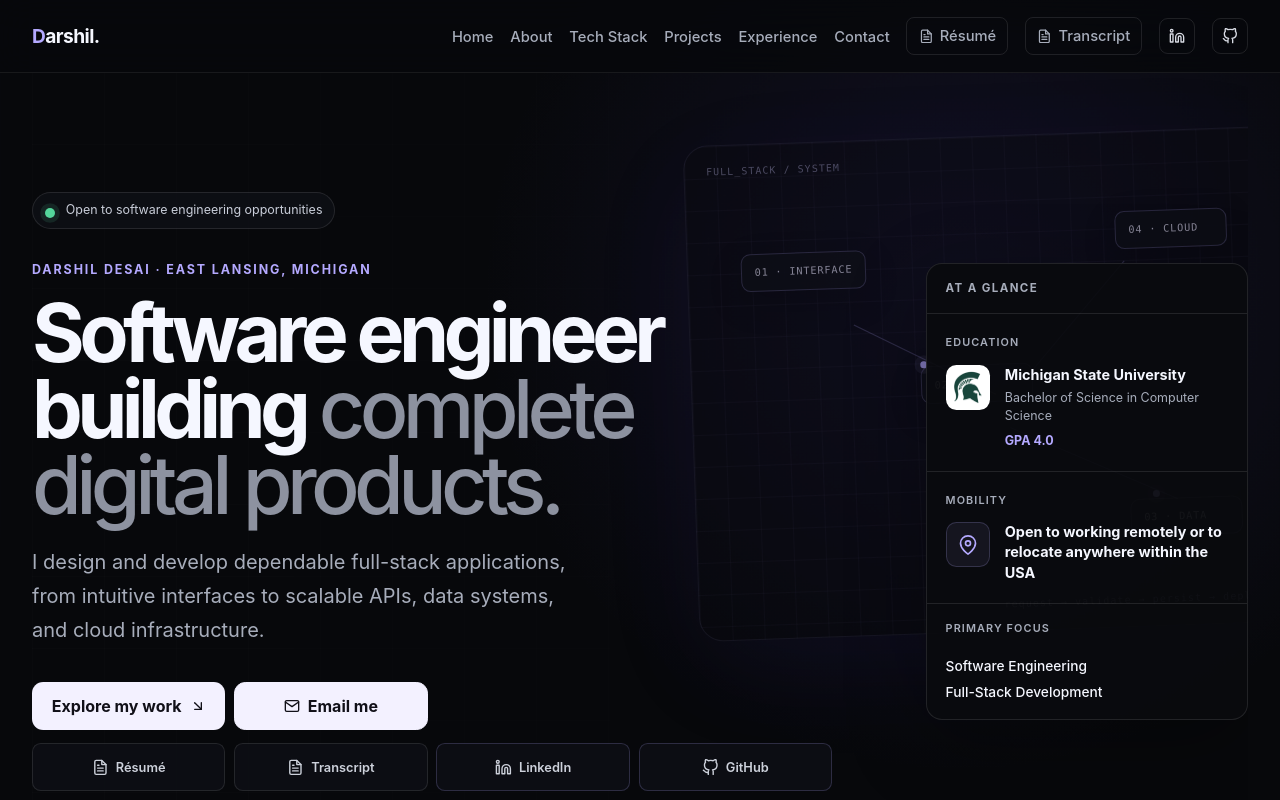
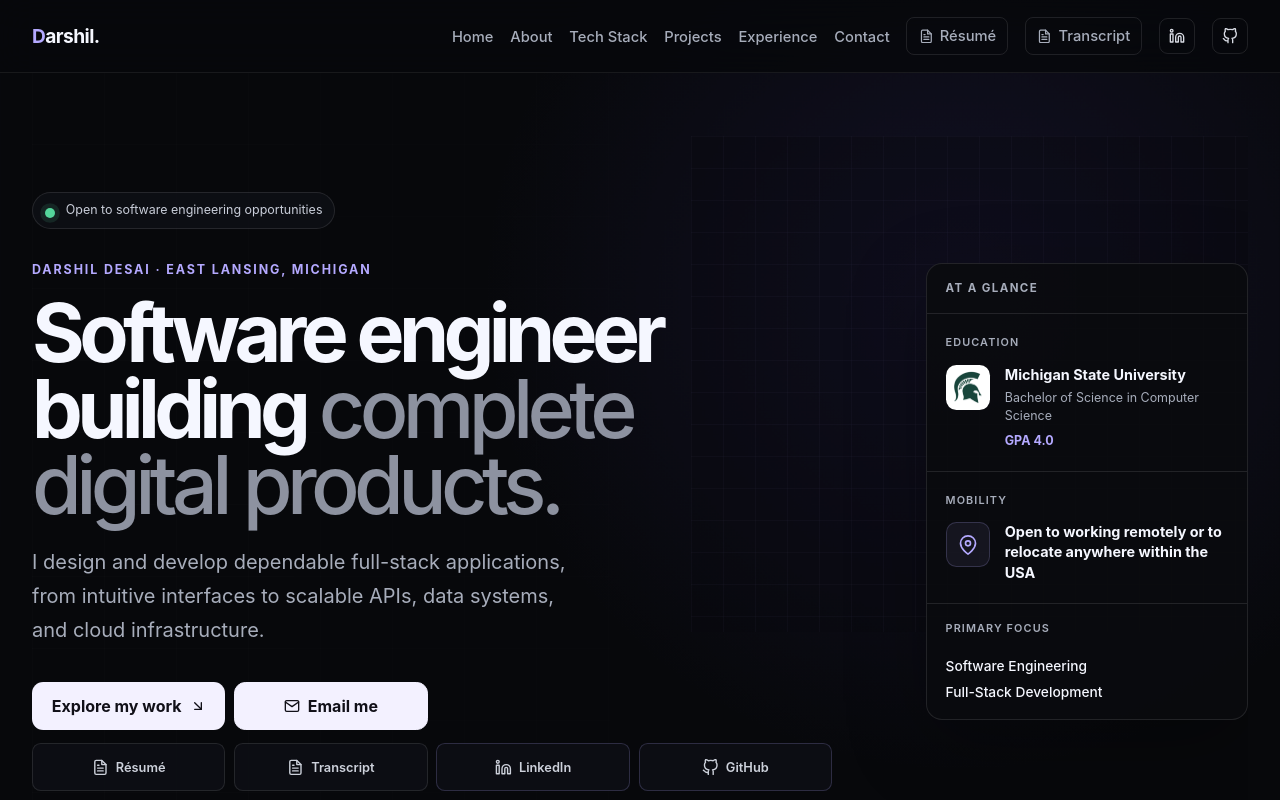
Before and after one commit to darshil040804/Personal-Portfolio-Website, a React (Vite) app: page / in a window 1280 px wide. Shown: the top 800 px of the page. Built offline with nearby package versions, Linux system fonts and the light colour scheme; a web font is replaced by a local one.

Commit message:
hero section background change

```diff
--- a/src/index.css
+++ b/src/index.css
@@ -303,21 +303,30 @@ h3 {
   width: min(46vw, 39rem);
   height: 31rem;
   opacity: 0.68;
-  border: 1px solid rgba(180, 169, 255, 0.11);
-  border-radius: 1.5rem;
+  border: 0;
+  border-radius: 0;
   background:
     linear-gradient(rgba(180, 169, 255, 0.04) 1px, transparent 1px),
     linear-gradient(90deg, rgba(180, 169, 255, 0.04) 1px, transparent 1px),
     rgba(10, 11, 16, 0.5);
   background-size: 2rem 2rem;
-  transform: rotate(-2deg);
-  box-shadow: 0 2rem 7rem rgba(62, 45, 155, 0.13);
+  transform: none;
+  box-shadow: none;
   pointer-events: none;
 }
 
 .hero-system-map span {
   position: absolute;
   display: block;
+}
+
+/* Keep the hero background decorative so it does not compete with the content. */
+.hero-system-map .system-caption,
+.hero-system-map .system-node,
+.hero-system-map .system-note,
+.hero-system-map .system-line,
+.hero-system-map .system-pulse {
+  display: none;
 }
 
 .system-caption,
```
